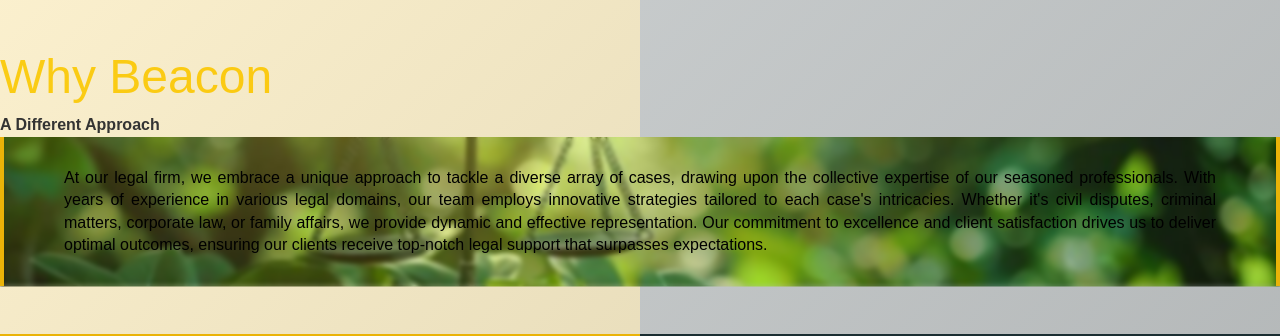
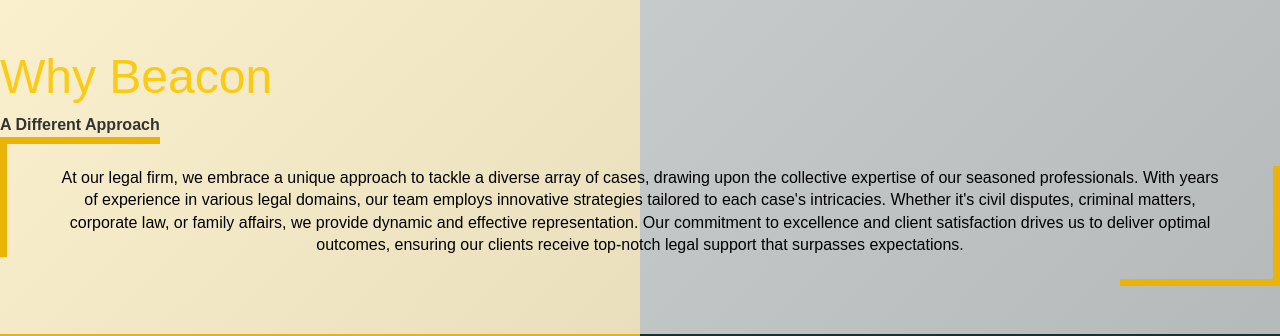
Before and after one commit to Karishma0709/LawyerPortfolio, a React (Vite) app in the folder LawerPortfolio/: page / in a window 1280 px wide. Shown: the part 3760-4096 px from the top of the page. Built offline with nearby package versions, Linux system fonts and the light colour scheme.

Commit message:
change whyUs component style

```diff
--- a/LawerPortfolio/src/components/content/WhyUs.jsx
+++ b/LawerPortfolio/src/components/content/WhyUs.jsx
@@ -55,7 +55,7 @@
   }, []);
 
   return (
-    <section className={`bg-gray-100 py-40 px-8 ${styles.section}`}>
+    <section className={`bg-gray-100 py-28 px-8 ${styles.section}`}>
       <div className="max-w-screen-lg mx-auto text-center">
         <h2
           className={`text-3xl font-bold text-yellow-500 mb-8 ${styles.title}`}
@@ -67,21 +67,19 @@
         >
           A Different Approach
         </p>
-        <div className={styles.bg_content}>
         <p
-            className={`text-xl md:text-2xl text-white leading-relaxed text-justify ${styles.content}`}
+          className={`text-xl md:text-xl bg-gray-800 bg-opacity-80 text-white leading-relaxed text-justify ${styles.pseudo_partial_border}`}
         >
           At our legal firm, we embrace a unique approach to tackle a diverse
-            array of cases, drawing upon the collective expertise of our
-            seasoned professionals. With years of experience in various legal
-            domains, our team employs innovative strategies tailored to each
-            case's intricacies. Whether it's civil disputes, criminal matters,
-            corporate law, or family affairs, we provide dynamic and effective
+          array of cases, drawing upon the collective expertise of our seasoned
+          professionals. With years of experience in various legal domains, our
+          team employs innovative strategies tailored to each case's
+          intricacies. Whether it's civil disputes, criminal matters, corporate
+          law, or family affairs, we provide dynamic and effective
           representation. Our commitment to excellence and client satisfaction
           drives us to deliver optimal outcomes, ensuring our clients receive
           top-notch legal support that surpasses expectations.
         </p>
-        </div>
       </div>
     </section>
   );
--- a/LawerPortfolio/src/components/content/WhyUs.module.css
+++ b/LawerPortfolio/src/components/content/WhyUs.module.css
@@ -26,23 +26,37 @@
   color: #333; /* Darker color for readability */
 }
 
-.content {
+.pseudo_partial_border {
+  position: relative;
   max-width: 1300px;
   margin-left: auto;
   margin-right: auto;
-  line-height: 1.4; /* Increased line height */
+  line-height: 1.4;
+  padding-inline: 60px;
+  padding-block: 30px;
   text-align: justify;
-  border-left: 4px solid #eab308;
-  border-right: 4px solid #eab308;
-  padding-inline: 60px;
-  backdrop-filter: blur(2px);
-  -webkit-backdrop-filter: blur(5px);
-  padding-block: 30px;
+  border: none;
+  text-align: center;
 }
 
-.bg_content {
-  background-image: url("../../assets/services4.jpg");
-  background-position: center;
-  background-repeat: no-repeat;
-  background-size: cover;
+.pseudo_partial_border::before,
+.pseudo_partial_border::after {
+  position: absolute;
+  width: 160px;
+  height: 120px;
+  content: "";
 }
+
+.pseudo_partial_border::before {
+  left: 0;
+  top: 0;
+  border-left: 7px solid #eab308;
+  border-top: 7px solid #eab308;
+}
+
+.pseudo_partial_border::after {
+  right: 0;
+  bottom: 0;
+  border-right: 7px solid #eab308;
+  border-bottom: 7px solid #eab308;
+}
```
Lines whose indentation alone changed are shown as unchanged.
